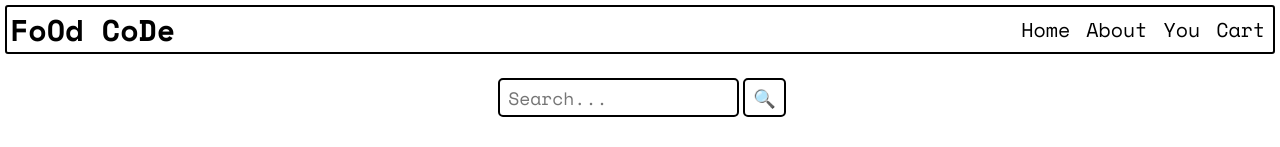
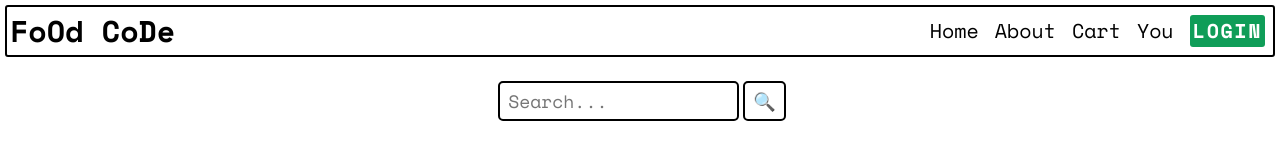
Before and after one commit to clevercoderjoy/Food-Code, a React (Vite) app in the folder foodCodeApp/: page / in a window 1280 px wide. Shown: the top 147 px of the page. Built offline with nearby package versions, Linux system fonts and the light colour scheme; no server answers.

Commit message:
feat: implemented auth buttons

```diff
--- a/foodCodeApp/package.json
+++ b/foodCodeApp/package.json
@@ -13,6 +13,7 @@
     "axios": "^1.6.2",
     "cors": "^2.8.5",
     "http-proxy-middleware": "^2.0.6",
+    "lucide-react": "^0.300.0",
     "react": "^18.2.0",
     "react-dom": "^18.2.0",
     "react-router-dom": "^6.20.0",
--- a/foodCodeApp/src/components/footer/Footer.jsx
+++ b/foodCodeApp/src/components/footer/Footer.jsx
@@ -19,8 +19,8 @@ const Footer = () => {
             <ul>
               <li>Home</li>
               <li>About</li>
+              <li>Cart</li>
               <li>You</li>
-              <li>Cart</li>
             </ul>
           </nav>
         </div>
--- a/foodCodeApp/src/components/header/Header.jsx
+++ b/foodCodeApp/src/components/header/Header.jsx
@@ -1,6 +1,20 @@
+import { useState } from "react";
 import "./header.css";
 
 const Header = () => {
+  const [btnState, setBtnState] = useState({ class: "loginButton", btnTxt: "Login" });
+
+  const handleButtonClick = () => {
+    switch (btnState.btnTxt)
+    {
+      case "Login":
+        setBtnState(btnState => ({ ...btnState, btnTxt: "Logout", class: "logoutButton" }));
+        break;
+      case "Logout":
+        setBtnState(btnState => ({ ...btnState, btnTxt: "Login", class: "loginButton" }));
+        break;
+    }
+  }
   return (
     <>
       <header className="headerContainer">
@@ -10,8 +24,11 @@ const Header = () => {
             <ul>
               <li>Home</li>
               <li>About</li>
+              <li>Cart</li>
               <li>You</li>
-              <li>Cart</li>
+              <li onClick={handleButtonClick}>
+                <button className={btnState.class}>{btnState.btnTxt}</button>
+              </li>
             </ul>
           </nav>
         </div>
--- a/foodCodeApp/src/components/header/header.css
+++ b/foodCodeApp/src/components/header/header.css
@@ -26,7 +26,39 @@
 }
 .navbar ul li:hover {
   font-weight: bold;
-  transform: scale(1.2);
+  transform: scale(1.1);
   border-radius: 5px;
   padding: 0.5rem;
 }
+
+.logoutButton {
+  text-align: center;
+  display: block;
+  cursor: pointer;
+  font-size: 20px;
+  border: none;
+  background: tomato;
+  padding: 0.1rem 0.2rem;
+  border-radius: 3px;
+  font-weight: bold;
+  color: white;
+  letter-spacing: 0.1rem;
+  transition: all 0.1s ease-in-out;
+  text-transform: uppercase;
+}
+
+.loginButton {
+  text-align: center;
+  display: block;
+  cursor: pointer;
+  font-size: 20px;
+  border: none;
+  background: #0f9d58;
+  padding: 0.1rem 0.2rem;
+  border-radius: 3px;
+  font-weight: bold;
+  color: white;
+  letter-spacing: 0.1rem;
+  transition: all 0.1s ease-in-out;
+  text-transform: uppercase;
+}
--- a/foodCodeApp/src/components/main/Main.jsx
+++ b/foodCodeApp/src/components/main/Main.jsx
@@ -14,8 +14,8 @@ const Main = () => {
     {
       const response = await fetch(res_url);
       const data = await response.json()
-      console.log(data.data)
-      const apiResData = (await data)?.data?.cards[5]?.card?.card?.gridElements?.infoWithStyle?.restaurants
+      console.log(data.data?.cards[4]?.card?.card?.gridElements?.infoWithStyle?.restaurants)
+      const apiResData = (await data)?.data?.cards[4]?.card?.card?.gridElements?.infoWithStyle?.restaurants
       setResData(apiResData);
       setFilteredRestaurants(apiResData);
     }
```
Also changed, not shown: 1 other file (tests, documents, lock files or other folders).
